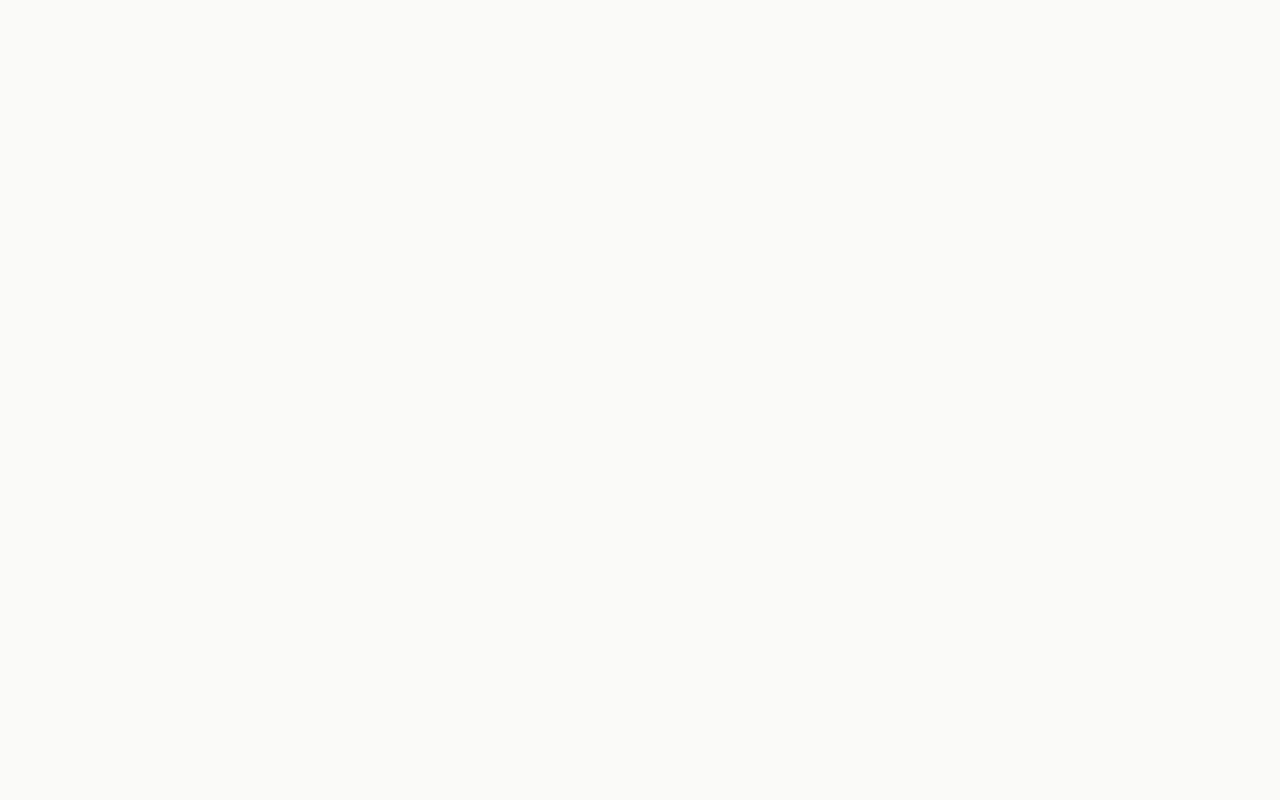
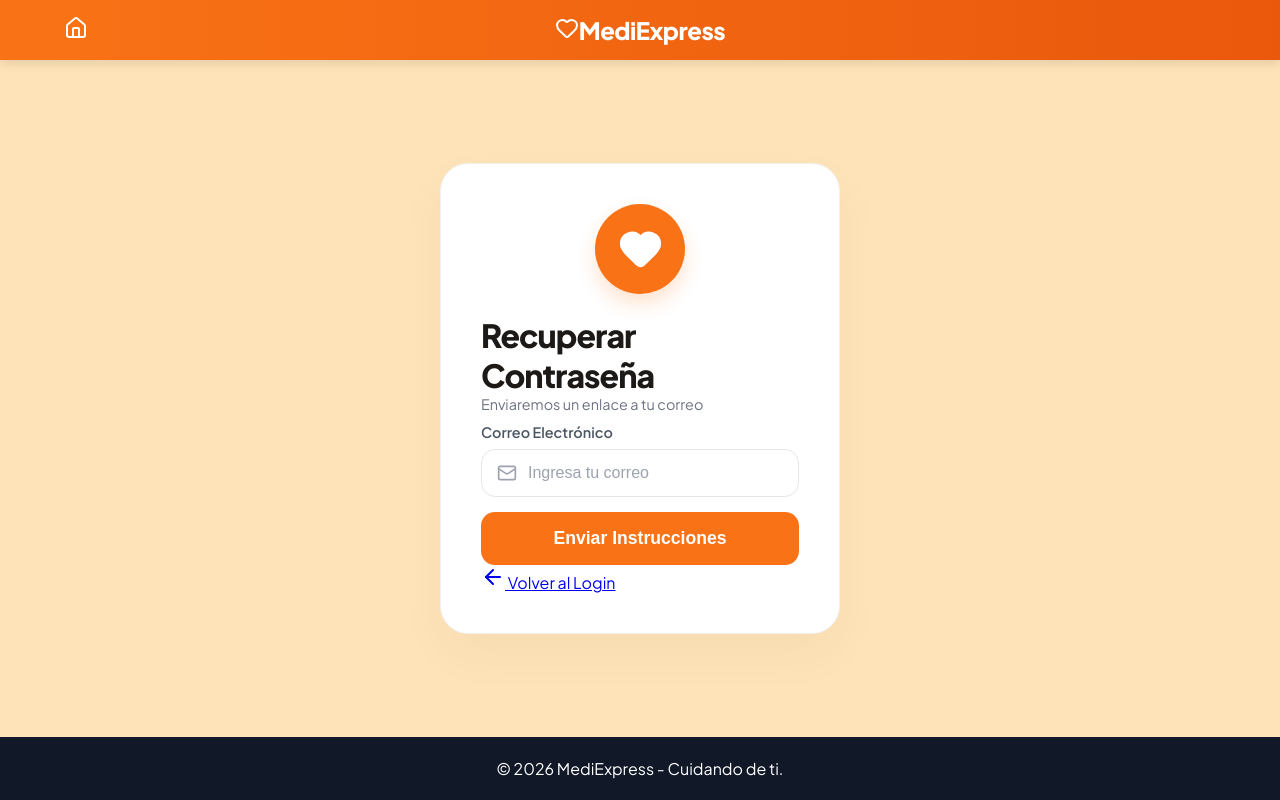
Before and after one commit to YormanCamposOrtiz/tareaIntegradorReact, a React (Vite) app: page /recuperar in a window 1280 px wide. Before the commit this address had no page. Built offline with nearby package versions, Linux system fonts and the light colour scheme.

Commit message:
actualizacion de correo y recuperacion de contraseña

```diff
--- a/src/App.jsx
+++ b/src/App.jsx
@@ -8,7 +8,8 @@ import { Login } from "./resources/templates/Login";
 import { Carrito } from "./resources/templates/Carrito";
 import { Perfil } from "./resources/templates/Perfil";
 import { Registro } from "./resources/templates/Registro";
-
+import { RecuperarPassword } from "./resources/templates/RecuperarPassword";
+import { RestablecerPassword } from "./resources/templates/RestablecerPassword";
 
 import { DashboardProductos } from './resources/templates/DashboardProductos';
 import { DashboardHome } from "./resources/templates/DashboardHome";
@@ -27,7 +28,8 @@ function App() {
         <Route path="/carrito" element={<Carrito />} />
         <Route path="/perfil" element={<Perfil />} />
         <Route path="/registro" element={<Registro />} />
-
+        <Route path="/recuperar" element={<RecuperarPassword />} />
+        <Route path="/restablecer" element={<RestablecerPassword />} />
         <Route path="/DashboardHome" element={<DashboardHome />} />
         <Route path="/DashboardVentas" element={<DashboardVentas />} />
         <Route path="/DashboardProductos" element={<DashboardProductos />} />
--- a/src/resources/static/Global.css
+++ b/src/resources/static/Global.css
@@ -3,7 +3,8 @@
 :root {
   --primary-orange: #f97316;
   --secondary-orange: #ea580c;
-  --bg-soft: #fafaf9;
+  --bg-soft: #faf9f9;
+  --bg-soft2: #ffe3b8;
 
   /* Extras que combinan */
   --white: #ffffff;
--- a/src/resources/static/Login.css
+++ b/src/resources/static/Login.css
@@ -7,7 +7,7 @@
   min-height: 100vh;
   width: 100%;
   font-family: 'Plus Jakarta Sans', sans-serif; /* Usando tu fuente global */
-  background-color: var(--bg-soft); /* El fondo suave beige/rosa de la imagen */
+  background-color: var(--bg-soft2); /* El fondo suave beige/rosa de la imagen */
 }
 
 .login-main {
--- /dev/null
+++ b/src/resources/templates/RecuperarPassword.tsx
@@ -0,0 +1,100 @@
+import { useState } from "react";
+import { Link } from "react-router-dom";
+import { Mail, Heart, Home, ArrowLeft } from "lucide-react";
+import api from "../../api";
+
+import "../static/Login.css";
+import "../static/Header.css";
+import "../static/Footer.css";
+import "../static/Global.css";
+
+export function RecuperarPassword() {
+  const [correo, setCorreo] = useState("");
+  const [enviado, setEnviado] = useState(false);
+
+  const handleSubmit = async (e: React.FormEvent) => {
+    e.preventDefault();
+    try {
+      // Endpoint que configuramos en el RecoveryController del backend
+      await api.post('/auth/solicitar-recuperacion', { correo });
+      setEnviado(true);
+    } catch (err: any) {
+      const msg = err.response?.data?.message || "Error al procesar la solicitud";
+      alert(msg);
+    }
+  };
+
+  return (
+    <div className="login-page-wrapper">
+      <header className="sticky top-0 z-50">
+        <div className="header-container">
+          <div className="header-left">
+            <Link to="/" title="Inicio"><Home className="w-7 h-7 text-white" /></Link>
+          </div>
+          <div className="header-center">
+            <Link to="/" className="flex items-center gap-2">
+              <Heart className="w-8 h-8 text-white fill-white" />
+              <span className="brand-title text-white">MediExpress</span>
+            </Link>
+          </div>
+          <div className="header-right"><div className="w-7"></div></div>
+        </div>
+      </header>
+
+      <main className="login-main">
+        <div className="login-card text-center">
+          <div className="logo-circle">
+            <Heart />
+          </div>
+
+          {!enviado ? (
+            <>
+              <h1>Recuperar Contraseña</h1>
+              <p className="login-subtitle">Enviaremos un enlace a tu correo</p>
+
+              <form onSubmit={handleSubmit} className="space-y-4">
+                <div>
+                  <label className="login-label">Correo Electrónico</label>
+                  <div className="input-group">
+                    <input
+                      type="email"
+                      className="login-input"
+                      placeholder="Ingresa tu correo"
+                      value={correo}
+                      onChange={(e) => setCorreo(e.target.value)}
+                      required
+                    />
+                    <Mail className="input-icon" />
+                  </div>
+                </div>
+
+                <button type="submit" className="login-button">
+                  Enviar Instrucciones
+                </button>
+              </form>
+            </>
+          ) : (
+            <div className="py-6">
+              <h2 className="text-xl font-bold text-gray-800">¡Correo Enviado!</h2>
+              <p className="text-gray-600 mt-2">
+                Si el correo <strong>{correo}</strong> está registrado, recibirás un enlace para restablecer tu contraseña en unos minutos.
+              </p>
+            </div>
+          )}
+
+          <div className="mt-6">
+            <Link to="/login" className="flex items-center justify-center gap-2 text-sm text-orange-500 font-bold hover:underline">
+              <ArrowLeft className="w-4 h-4" /> Volver al Login
+            </Link>
+          </div>
+        </div>
+      </main>
+
+      <footer className="bg-stone-900 text-white py-8">
+        <div className="footer-content">
+          <p>© 2026 MediExpress - Cuidando de ti.</p>
+        </div>
+      </footer>
+    </div>
+  );
+}
--- /dev/null
+++ b/src/resources/templates/RestablecerPassword.tsx
@@ -0,0 +1,68 @@
+import { useState } from "react";
+import { useNavigate, useSearchParams } from "react-router-dom";
+import { Lock, Heart } from "lucide-react";
+import api from "../../api";
+
+export function RestablecerPassword() {
+  const [searchParams] = useSearchParams();
+  const navigate = useNavigate();
+  const token = searchParams.get("token"); // Lee el token de la URL
+
+  const [nuevaContrasena, setNuevaContrasena] = useState("");
+  const [confirmar, setConfirmar] = useState("");
+
+  const handleSubmit = async (e: React.FormEvent) => {
+    e.preventDefault();
+    if (nuevaContrasena !== confirmar) return alert("Las contraseñas no coinciden");
+
+    try {
+      await api.post('/auth/resetear-password', { token, nuevaContrasena });
+      alert("Contraseña actualizada con éxito.");
+      navigate('/login');
+    } catch (err: any) {
+      alert(err.response?.data?.message || "Error al restablecer");
+    }
+  };
+
+  return (
+    <div className="login-page-wrapper">
+      <main className="login-main">
+        <div className="login-card text-center">
+          <div className="logo-circle"><Heart /></div>
+          <h1>Nueva Contraseña</h1>
+          <p className="login-subtitle">Ingresa tu nueva clave de acceso</p>
+
+          <form onSubmit={handleSubmit} className="space-y-4">
+            <div className="input-group">
+              <input
+                type="password"
+                className="login-input"
+                placeholder="Nueva contraseña (mín. 8)"
+                value={nuevaContrasena}
+                onChange={(e) => setNuevaContrasena(e.target.value)}
+                required
+              />
+              <Lock className="input-icon" />
+            </div>
+            <br></br>
+            <div className="input-group">
+              <input
+                type="password"
+                className="login-input"
+                placeholder="Confirmar contraseña"
+                value={confirmar}
+                onChange={(e) => setConfirmar(e.target.value)}
+                required
+              />
+              <Lock className="input-icon" />
+            </div>
+
+            <button type="submit" className="login-button">
+              Actualizar Contraseña
+            </button>
+          </form>
+        </div>
+      </main>
+    </div>
+  );
+}
```
